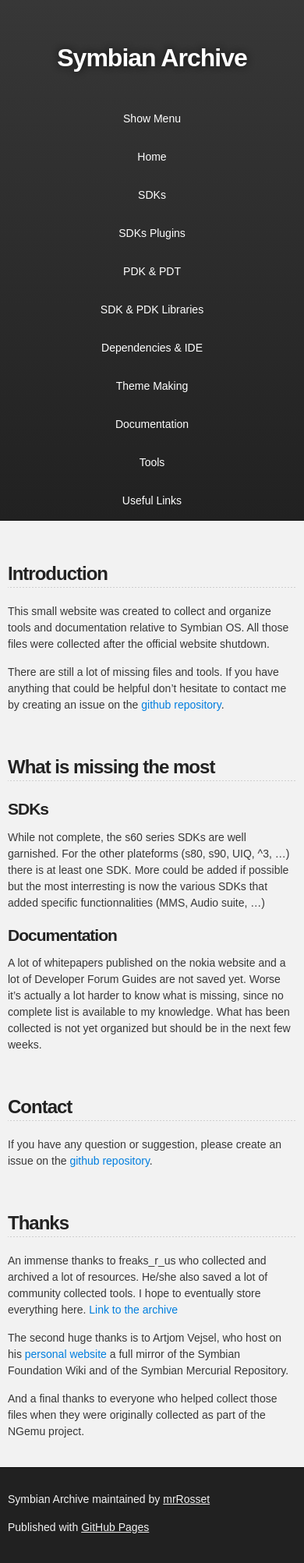
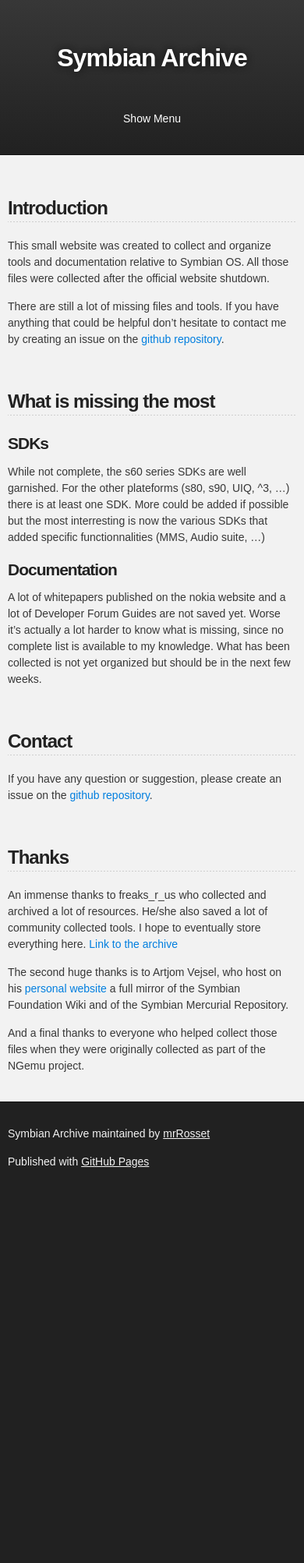
Before and after one commit to mrRosset/Symbian-Archive, a Jekyll site: the page built from index.md, in a window 390 px wide. Shown: the whole page at 78% size. Built offline with Jekyll 4.4.1, drawn with Linux system fonts in a browser that asks for light colours; our own code applies the rules of GitHub Pages for plain Markdown files; the repository's description, which GitHub fills in, is left out; after the commit the page ends 1536 px from its top, so only the background shows below that.

Commit message:
try adding a menu button for small devices

```diff
--- a/_layouts/default.html
+++ b/_layouts/default.html
@@ -31,7 +31,9 @@
 		</header>
 		<header>
 		  <ul>
-			<a href="javascript:void(0)"  class="show-menu">Show Menu</a>
+			<!--<a href="javascript:void(0)"  class="show-menu">Show Menu</a>-->
+			<label for="show-menu" class="show-menu">Show Menu</label>
+			<input type="checkbox" id="show-menu" role="button" />
 			<li><a href="index.html">Home</a></li>
 			<li class="dropdown">
 				<a href="javascript:void(0)" class="dropbtn">SDKs</a>
--- a/_sass/jekyll-theme-slate.scss
+++ b/_sass/jekyll-theme-slate.scss
@@ -484,6 +484,18 @@ header li.dropdown {
     display: block;
 }
 
+
+/*Hide checkbox*/
+input[type=checkbox] {
+    display:none;
+}
+
+/*Show menu when invisible checkbox is checked*/
+input[type=checkbox]:checked ~ li a{
+    display:block;
+    margin:0 auto;
+}
+
 .show-menu {
     display: none;
     color: white;
@@ -497,7 +509,7 @@ header li.dropdown {
 /*Responsive Styles*/
 @media screen and (max-width : 760px) {
 	header li a, .dropbtn {
-		display: block;
+		display: none;
 		color: white;
 		text-align: center;
 		padding: 14px 16px;
@@ -511,12 +523,12 @@ header li.dropdown {
 		text-align: center;
 		padding: 14px 16px;
 		text-decoration: none;
+		margin:0 auto;
 	}
 
 	.show-menu:hover {
 	    background-color: #111;
 	}
-
 
 }
 
```
